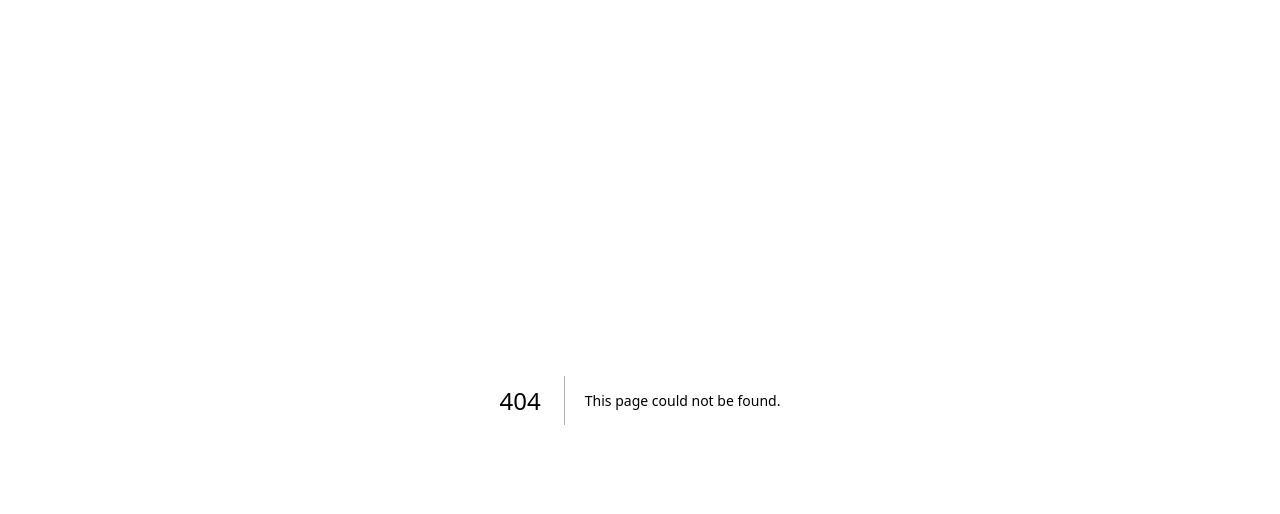
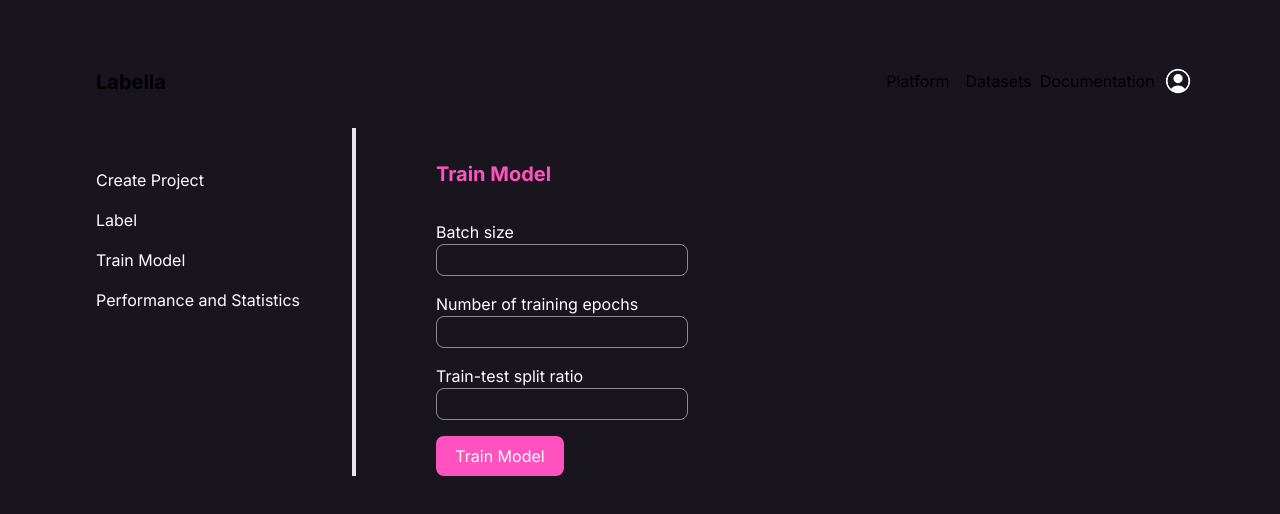
Before and after one commit to oliviaow2022/techjam, a Next.js app in the folder labella/: page /train-model in a window 1280 px wide. Before the commit this address had no page. Shown: the top 514 px of the page. Built offline with nearby package versions, Linux system fonts and the light colour scheme.

Commit message:
add train model page (wip)

```diff
--- /dev/null
+++ b/labella/src/app/train-model/page.js
@@ -0,0 +1,118 @@
+"use client";
+
+import { useState } from "react";
+import InputBox from "@/components/InputBox";
+import SideNav from "@/components/SideNav";
+import Navbar from "@/components/NavBar";
+import axios from "axios";
+
+// user shld select model from db
+const modelId = 4;
+
+export default function TrainModelButton() {
+
+  const [formData, setFormData] = useState({
+    batch_size: 128,
+    num_epochs: 3,
+    train_test_split: 0.8,
+  });
+  const [errors, setErrors] = useState({});
+  const [isSubmitting, setIsSubmitting] = useState(false);
+
+  const handleSubmit = async (e) => {
+    e.preventDefault();
+    setErrors(validate());
+    if (Object.keys(validationErrors).length === 0) {
+      setIsSubmitting(true);
+      try {
+        let apiEndpoint =
+          process.env.NEXT_PUBLIC_API_ENDPOINT + `/model/${modelId}/train`;
+        const response = await axios.post(apiEndpoint, formData);
+        console.log(response);
+      } catch (err) {
+        console.log(err);
+      } finally {
+        setIsSubmitting(false);
+      }
+    }
+  };
+
+  const handleChange = (e) => {
+    const { name, value } = e.target;
+
+    setFormData({
+      ...formData,
+      [name]: value,
+    });
+  };
+
+  const validate = () => {
+    let errors = {};
+
+    if (!formData.batchSize) {
+      errors.batchSize = "Batch size is required";
+    }
+    if (!formData.epochs) {
+      errors.epochs = "Number of epochs is required";
+    }
+    if (!formData.splitRatio) {
+      errors.splitRatio = "Train test split ratio is required";
+    }
+  };
+
+  return (
+    <main className="flex flex-col min-h-screen px-24 pb-24 bg-[#19151E] z-20">
+      <Navbar />
+      <div className="flex flex-row">
+        <SideNav params={1} />
+        <div className="bg-white border-2 mt-32 ml-64 h-100% hidden lg:block"></div>
+        <div className="ml-0 lg:ml-20">
+          <p
+            className="text-xl text-[#FF52BF] font-bold mb-8 mt-40"
+            id="Train Model"
+          >
+            Train Model
+          </p>
+          <form>
+            <div className="mb-4">
+              <InputBox
+                label={"Batch size"}
+                name="batchSize"
+                value={formData.batchSize}
+                onChange={handleChange}
+                error={errors.batchSize}
+              />
+            </div>
+            <div className="mb-4">
+              <InputBox
+                label={"Number of training epochs"}
+                name="epochs"
+                value={formData.epochs}
+                onChange={handleChange}
+                error={errors.epochs}
+              />
+            </div>
+            <div className="mb-4">
+              <InputBox
+                label={"Train-test split ratio"}
+                name="splitRatio"
+                value={formData.splitRatio}
+                onChange={handleChange}
+                error={errors.splitRatio}
+              />
+            </div>
+
+            <button
+              type="submit"
+              className="flex p-2 bg-[#FF52BF] w-32 rounded-lg justify-center items-center cursor-pointer text-white"
+              onClick={handleSubmit}
+              disabled={isSubmitting}
+            >
+              Train Model
+            </button>
+          </form>
+        </div>
+      </div>
+    </main>
+  );
+}
--- a/labella/src/components/SideNav.jsx
+++ b/labella/src/components/SideNav.jsx
@@ -1,23 +1,18 @@
 export default function SideNav({params}){
     const menuOptions = [{
         "id": 0,
-        "name": "Project Details",
-        "link": "/image-classification"
-    },
-    {
-        "id": 1,
-        "name": "Model",
-        "link": "/image-classification"
-    },
-    {
-        "id": 2,
-        "name": "Dataset",
+        "name": "Create Project",
         "link": "/image-classification"
     },
     {
         "id": 3,
         "name": "Label",
         "link": `/label/${params}`
+    },
+    {
+        "id": 4,
+        "name": "Train Model",
+        "link": `/train-model`
     },
     {
         "id": 5,
```
